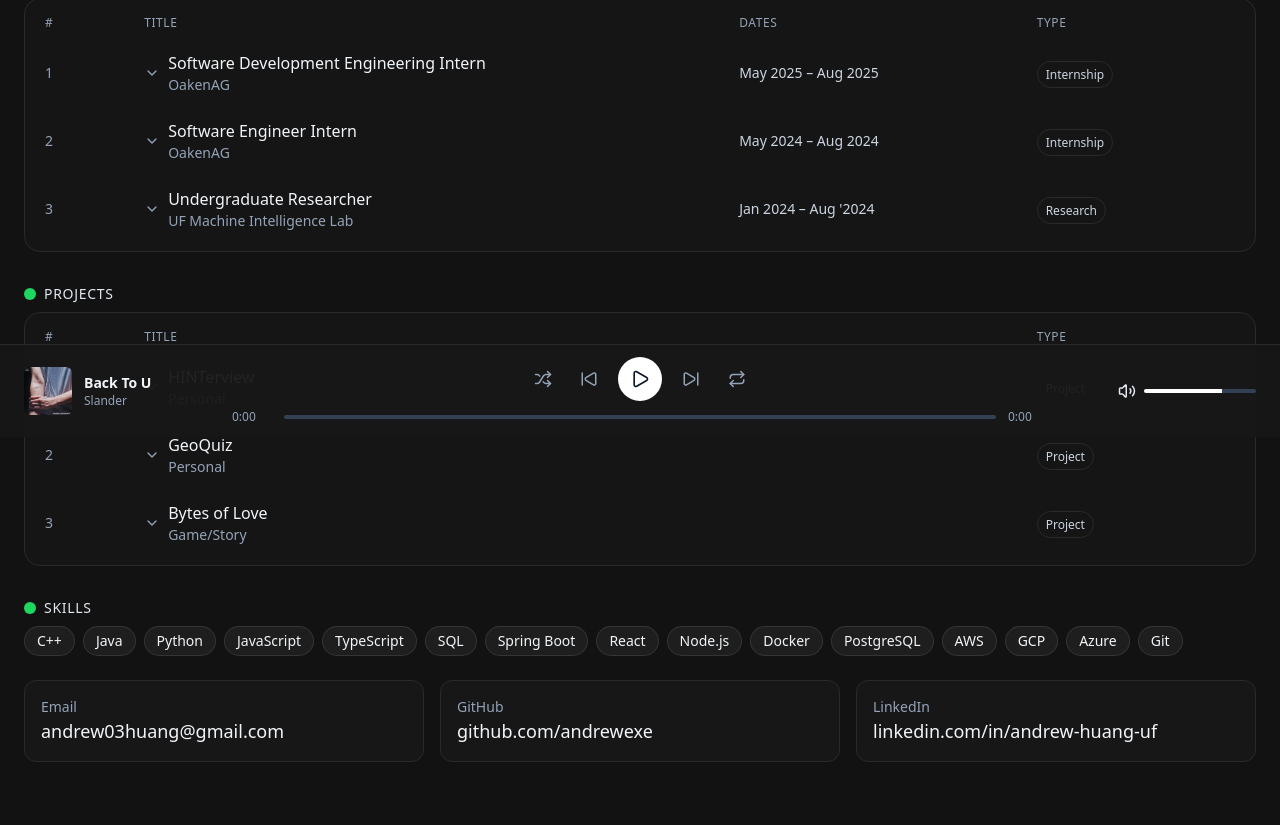
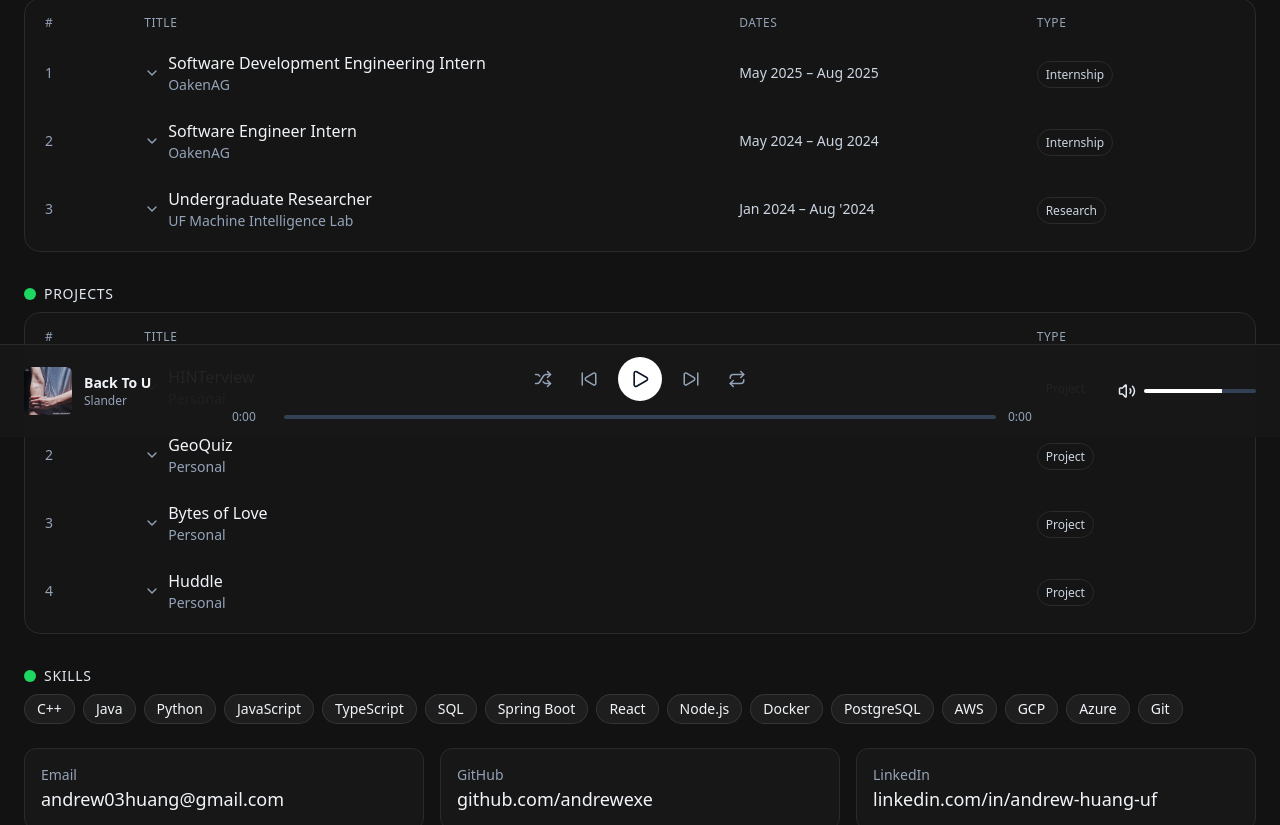
Before and after one commit to andrewexe/my-portfolio, a React (Vite) app: page / in a window 1280 px wide. Shown: the part 363-1188 px from the top of the page. Built offline with nearby package versions, Linux system fonts and the light colour scheme.

Commit message:
Add huddle project

```diff
--- a/src/App.jsx
+++ b/src/App.jsx
@@ -94,13 +94,24 @@ const PROJECTS = [
     },
     {
         title: "Bytes of Love",
-        org: "Game/Story",
+        org: "Personal",
         range: "2024",
         type: "Project",
         bullets: [
             "Implemented branching logic & event handlers for 15+ features across a 50+ person team.",
             "Led a 6-person UI/UX sub-team to refactor layout engines, asset pipelines, and styles for higher engagement.",
             "Integrated Ren’Py scripting with TypeScript tooling to streamline interactive storyline deployment.",
+        ],
+    },
+    {
+        title: "Huddle",
+        org: "Personal",
+        range: "2024",
+        type: "Project",
+        bullets: [
+            "Conceptualized and launched an iOS application connecting athletes, facilitating gameplay sessions, and expanding player networks.",
+            "Constructed a Swift-based UI with 10 custom components, achieving functionality parity while cutting load times by 40%.",
+            "Launched Firebase Authentication and Cloud Firestore, managing data records with 99.9% uptime.",
         ],
     },
 ];
```
